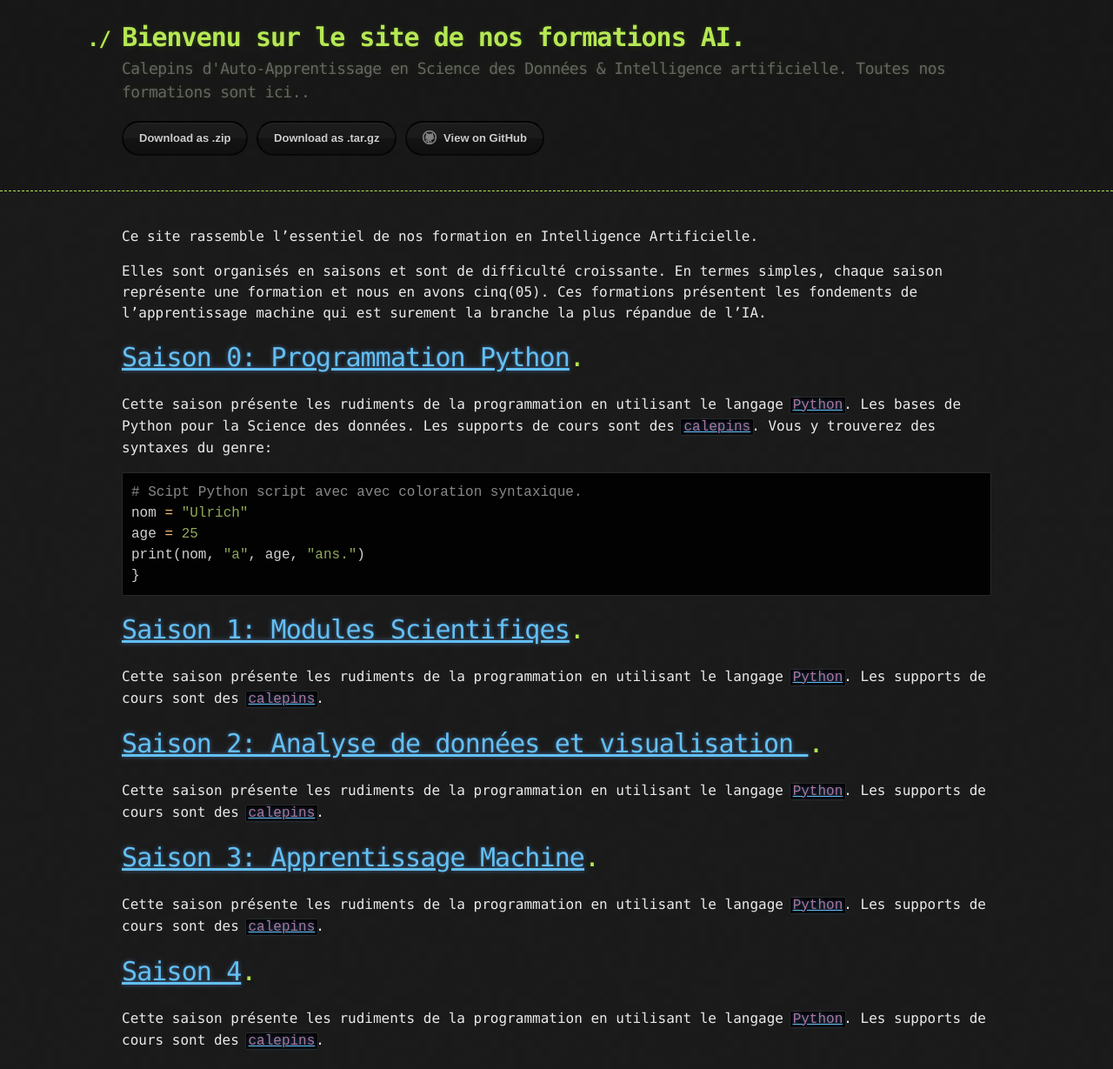
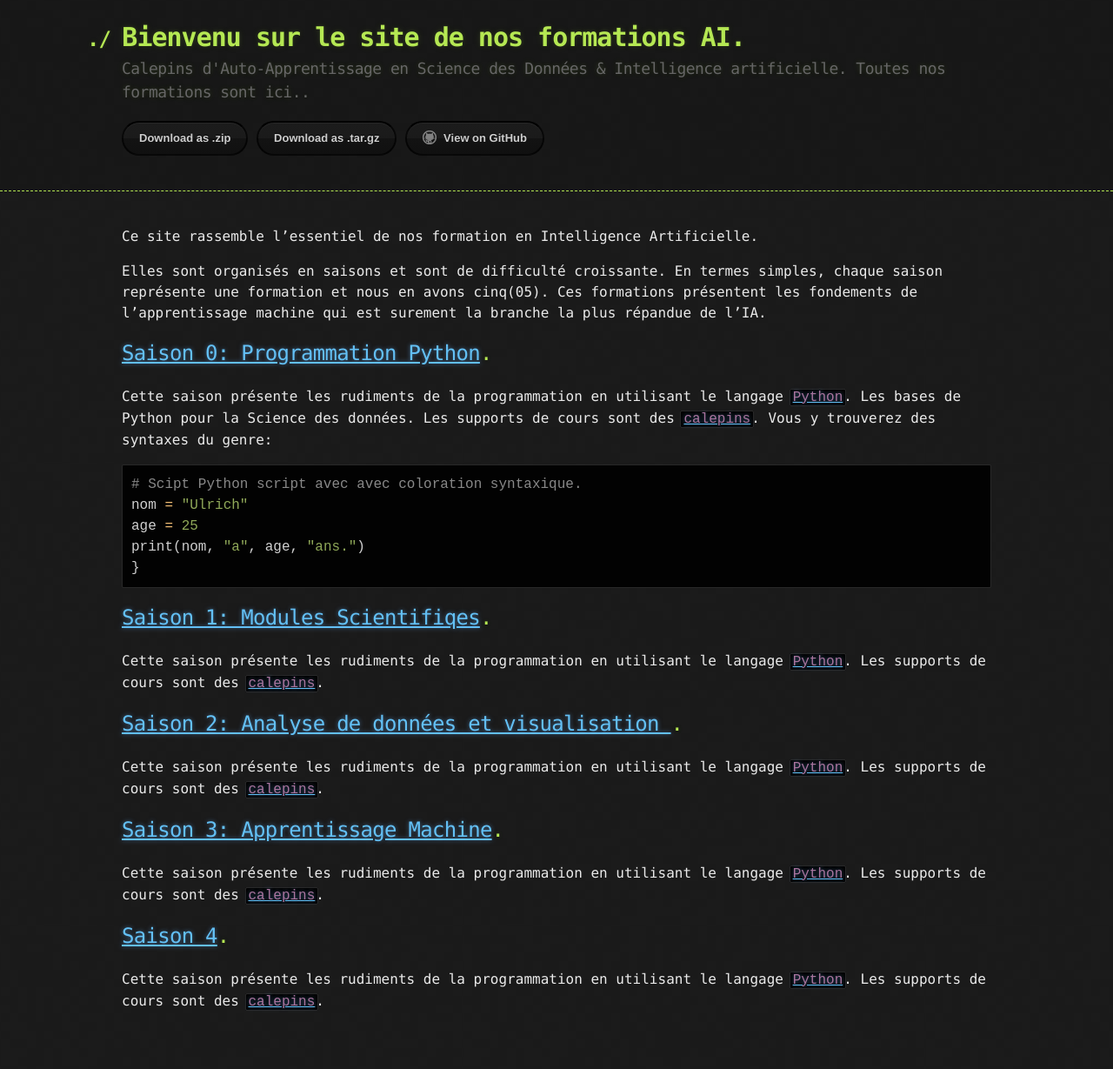
Before and after one commit to ai-technipreneurs/Nos-Formations-AI, a Jekyll site: the page built from index.md, in a window 1280 px wide. Shown: the whole page at 87% size. Built offline with Jekyll 4.4.1, drawn with Linux system fonts in a browser that asks for light colours; after the commit the page ends 1184 px from its top, so only the background shows below that.

````diff
--- a/index.md
+++ b/index.md
@@ -7,7 +7,7 @@ Ce site rassemble l'essentiel de nos formation en Intelligence Artificielle.
 Elles sont organisés en saisons et sont de difficulté croissante. En termes simples, chaque saison représente une formation et nous en avons cinq(05). Ces formations présentent les fondements de l'apprentissage machine qui est surement la branche la plus répandue de l'IA.
 
 
-# [Saison 0: Programmation Python](./saison-0.html).
+## [Saison 0: Programmation Python](./saison-0.html).
 Cette saison présente les rudiments de la programmation en utilisant le langage [`Python`](./another-page.html). Les bases de Python pour la Science des données. Les supports de cours sont des
 [`calepins`](./another-page.html). Vous y trouverez des syntaxes du genre:
 
@@ -20,21 +20,21 @@ print(nom, "a", age, "ans.")
 ```
 
 
-# [Saison 1: Modules Scientifiqes](./saison-1.html).
+## [Saison 1: Modules Scientifiqes](./saison-1.html).
 Cette saison présente les rudiments de la programmation en utilisant le langage [`Python`](./another-page.html). Les supports de cours sont des
 [`calepins`](./another-page.html).
 
 
 
-# [Saison 2: Analyse de données et visualisation ](./saison-2.html).
+## [Saison 2: Analyse de données et visualisation ](./saison-2.html).
 Cette saison présente les rudiments de la programmation en utilisant le langage [`Python`](./another-page.html). Les supports de cours sont des
 [`calepins`](./another-page.html).
 
 
-# [Saison 3: Apprentissage Machine](./saison-3.html).
+## [Saison 3: Apprentissage Machine](./saison-3.html).
 Cette saison présente les rudiments de la programmation en utilisant le langage [`Python`](./another-page.html). Les supports de cours sont des
 [`calepins`](./another-page.html).
 
-# [Saison 4](./saison-4.html).
+## [Saison 4](./saison-4.html).
 Cette saison présente les rudiments de la programmation en utilisant le langage [`Python`](./another-page.html). Les supports de cours sont des
 [`calepins`](./another-page.html).
````
